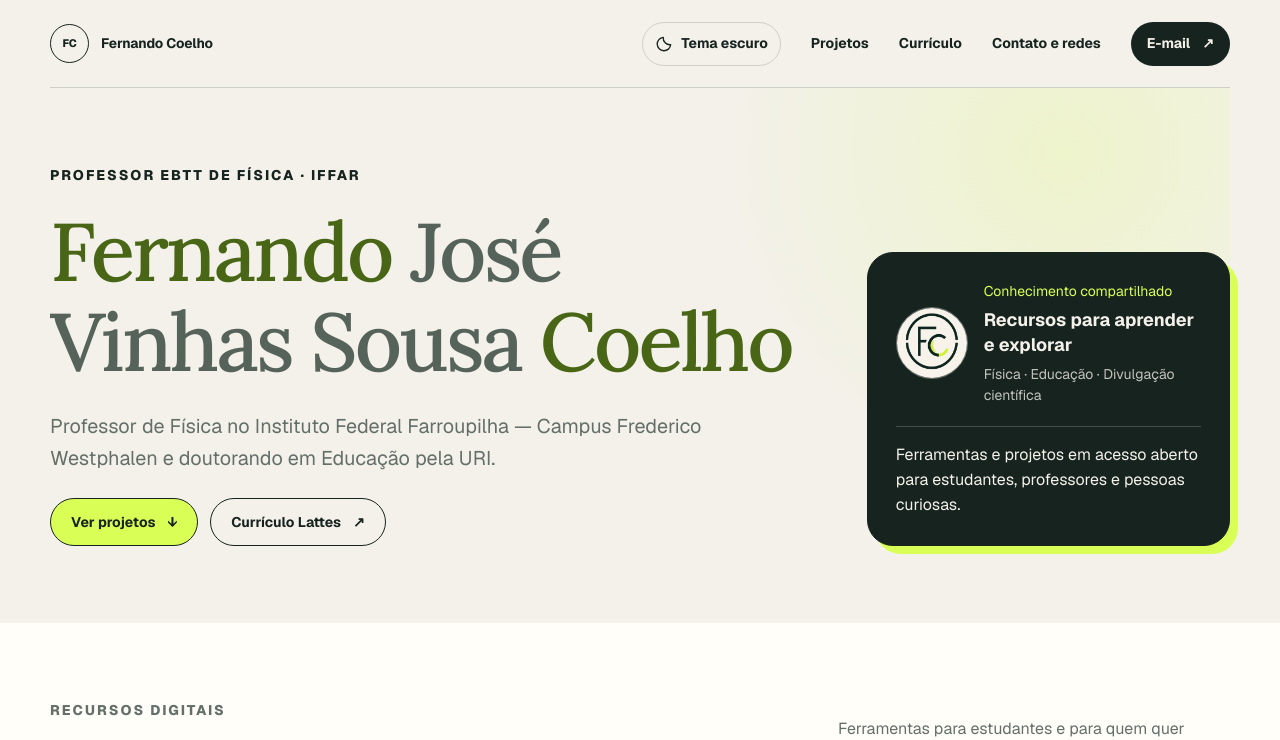
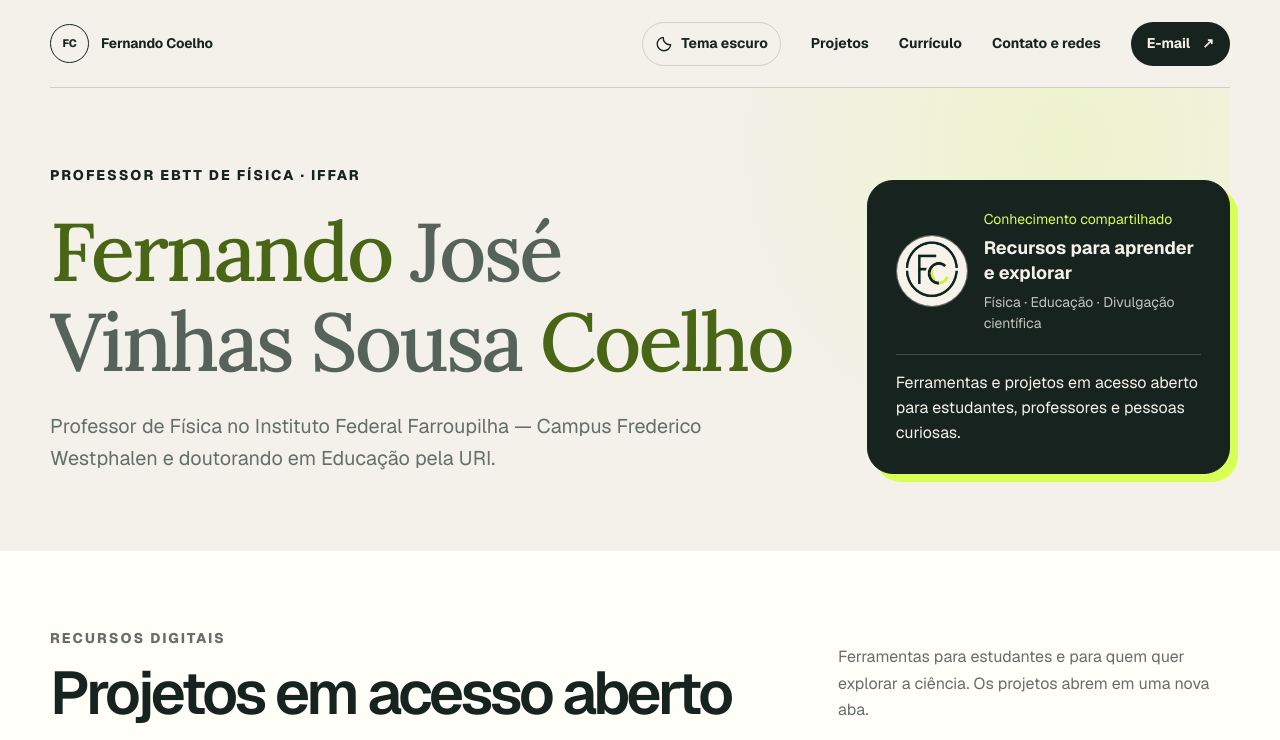
Before and after one commit to ProfFernando1/ProfFernando1.github.io, a Next.js app: page / in a window 1280 px wide. Shown: the top 740 px of the page. Built offline with nearby package versions, Linux system fonts and the light colour scheme.

Commit message:
Remove introductory project and Lattes buttons

```diff
--- a/app/globals.css
+++ b/app/globals.css
@@ -211,27 +211,6 @@ main { overflow: hidden; }
   line-height: 1.62;
   color: var(--muted);
 }
-
-.hero-actions { display: flex; flex-wrap: wrap; gap: 12px; margin-top: 24px; }
-
-.button {
-  min-height: 48px;
-  padding: 0 20px;
-  display: inline-flex;
-  align-items: center;
-  justify-content: center;
-  gap: 12px;
-  border: 1px solid var(--ink);
-  border-radius: 999px;
-  font-size: 0.875rem;
-  font-weight: 680;
-  transition: transform 180ms ease, background 180ms ease, color 180ms ease;
-}
-
-.button:hover { transform: translateY(-2px); }
-.button-primary { background: var(--acid); color: var(--on-acid); }
-.button-primary:hover { background: var(--ink); color: var(--paper); }
-.button-quiet:hover { background: var(--quiet-hover); }
 
 .profile-card {
   position: relative;
@@ -515,8 +494,6 @@ footer a:hover { color: var(--acid); }
   .hero { padding-top: 32px; padding-bottom: 48px; gap: 24px; }
   .hero h1 { font-size: clamp(2.6rem, 10vw, 4.8rem); }
   .hero-intro { margin-top: 20px; }
-  .hero-actions { gap: 10px; }
-  .hero-actions .button { padding-inline: 14px; gap: 8px; }
   .profile-card { margin-right: 8px; padding: 18px; box-shadow: 6px 6px 0 var(--acid); }
   .profile-topline { gap: 12px; }
   .profile-logo { width: 56px; height: 56px; }
--- a/app/page.tsx
+++ b/app/page.tsx
@@ -166,20 +166,6 @@ export default function Home() {
               Professor de Física no Instituto Federal Farroupilha — Campus Frederico
               Westphalen e doutorando em Educação pela URI.
             </p>
-            <div className="hero-actions">
-              <a className="button button-primary" href="#projetos">
-                Ver projetos <span aria-hidden="true">↓</span>
-              </a>
-              <a
-                className="button button-quiet"
-                href="https://lattes.cnpq.br/1242225581138619"
-                target="_blank"
-                rel="noreferrer"
-              >
-                Currículo Lattes <span aria-hidden="true">↗</span>
-                <span className="sr-only"> (abre em nova aba)</span>
-              </a>
-            </div>
           </div>
 
           <aside className="profile-card" aria-label="Conhecimento compartilhado">
```
